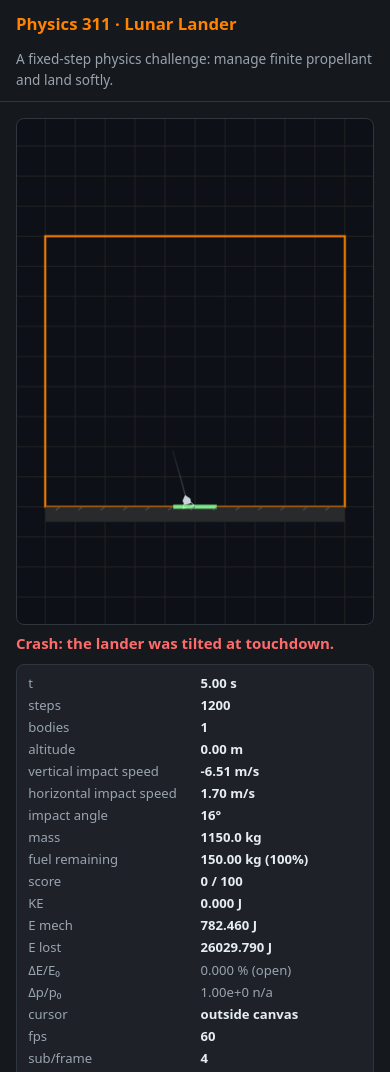
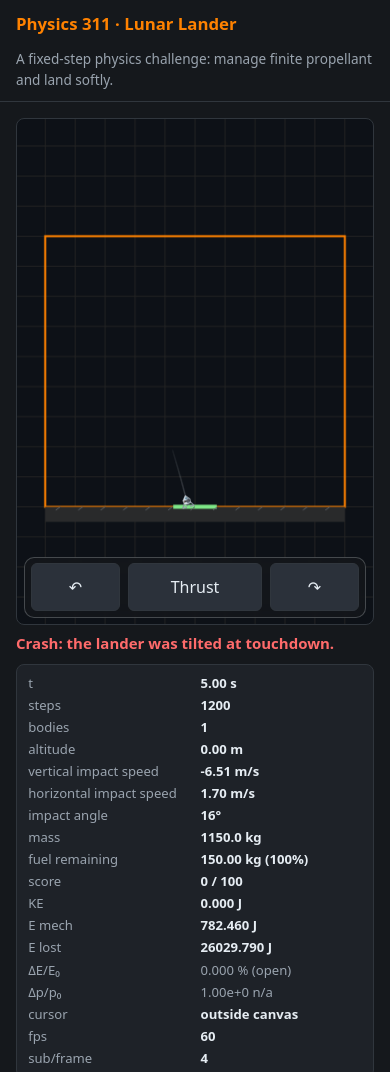
Before and after one commit to 35mmfx/phys311, a website with bundled scripts: page project/index.html in a window 390 px wide. Shown: the top 1072 px of the page. Built offline with nearby package versions, Linux system fonts and the light colour scheme.

Commit message:
Polish lunar lander visuals and mobile controls
Co-authored-by: Copilot <223556219+Copilot@users.noreply.github.com>

```diff
--- a/project/main.js
+++ b/project/main.js
@@ -275,6 +275,7 @@ function frame(now) {
     grabbed: world.pointer.grabbed,
     target : world.pointer.active ? world.pointer.target : null,
     cursor,
+    frameSeconds: dtFrame,
     slingshot: pointer && pointer.launch ? pointer.launch
       : keyboard && keyboard.launch ? keyboard.launch : null
   });
--- a/project/render/Renderer.js
+++ b/project/render/Renderer.js
@@ -11,6 +11,9 @@ export class Renderer {
     this.trails = new Map();             // body.id -> array of [x,y]
     this.maxTrail = 160;
     this.reducedMotion = false;
+    this.dustMission = null;
+    this.dustParticles = [];
+    this.dustTriggered = false;
   }
 
   // Handle Retina / high-DPI screens: back the canvas with more device pixels
@@ -39,7 +42,10 @@ export class Renderer {
     }
   }
 
-  draw(world, { grabbed = null, target = null, cursor = null, slingshot = null } = {}) {
+  draw(world, {
+    grabbed = null, target = null, cursor = null, slingshot = null,
+    frameSeconds = 1 / 60
+  } = {}) {
     const ctx = this.ctx, cam = this.cam;
     ctx.clearRect(0, 0, cam.w, cam.h);
 
@@ -74,6 +80,7 @@ export class Renderer {
 
     if (this.showVelocity) this._velocityVectors(world);
     if (this.showForceVectors) this._forceVectors(world);
+    if (world.mission) this._drawImpactDust(world, frameSeconds);
 
     for (const b of world.bodies) {
       if (b.tag === 'lander') {
@@ -99,6 +106,66 @@ export class Renderer {
 
     if (slingshot && slingshot.origin && slingshot.current) this._slingshot(slingshot, world);
     if (cursor) this._crosshair(cursor);
+  }
+
+  _drawImpactDust(world, frameSeconds) {
+    const mission = world.mission;
+    if (mission !== this.dustMission) {
+      this.dustMission = mission;
+      this.dustParticles = [];
+      this.dustTriggered = false;
+    }
+
+    if (!this.dustTriggered && mission.status === 'crashed' && mission.impact) {
+      this.dustTriggered = true;
+      const { verticalSpeed, horizontalSpeed } = mission.impact;
+      if (Math.abs(verticalSpeed) > 1.8 || Math.abs(horizontalSpeed) > 1.1) {
+        const impactSeverity = Math.min(1.7, Math.max(
+          Math.abs(verticalSpeed) / 1.8,
+          Math.abs(horizontalSpeed) / 1.1
+        ));
+        const count = 32;
+        for (let i = 0; i < count; i++) {
+          const angle = Math.PI * (i + 0.5) / count;
+          const speed = 1.1 + ((i * 7) % 11) / 10 * (1 + impactSeverity * 0.3);
+          this.dustParticles.push({
+            x: world.lander.pos.x,
+            y: world.bounds.ymin + 0.025,
+            vx: Math.cos(angle) * speed,
+            vy: Math.sin(angle) * speed,
+            age: 0,
+            life: 1.3 + ((i * 3) % 7) * 0.12,
+            radius: 0.12 + ((i * 5) % 8) * 0.02
+          });
+        }
+      }
+    }
+
+    const dt = Number.isFinite(frameSeconds)
+      ? Math.min(Math.max(frameSeconds, 0), 0.1)
+      : 0;
+    const ctx = this.ctx, cam = this.cam;
+    this.dustParticles = this.dustParticles.filter(particle => {
+      particle.age += dt;
+      const progress = particle.age / particle.life;
+      if (progress >= 1) return false;
+
+      const x = particle.x + particle.vx * particle.age;
+      const y = particle.y + particle.vy * particle.age - 0.35 * particle.age ** 2;
+      const [sx, sy] = cam.toScreen(x, y);
+      const radius = (particle.radius + particle.age * 0.24) * cam.scale;
+      const opacity = 0.85 * (1 - progress);
+      const gradient = ctx.createRadialGradient(
+        sx, sy, radius * 0.08, sx, sy, radius
+      );
+      gradient.addColorStop(0, `rgba(210,192,160,${opacity})`);
+      gradient.addColorStop(1, 'rgba(210,192,160,0)');
+      ctx.fillStyle = gradient;
+      ctx.beginPath();
+      ctx.arc(sx, sy, radius, 0, Math.PI * 2);
+      ctx.fill();
+      return true;
+    });
   }
 
   _landerScene(world) {
@@ -130,20 +197,98 @@ export class Renderer {
     ctx.translate(x, y);
     ctx.rotate(-body.angle);
     ctx.scale(cam.scale, cam.scale);
-    ctx.lineWidth = 0.045;
+
+    ctx.lineCap = 'round';
+    ctx.lineJoin = 'round';
+    ctx.lineWidth = 0.075;
+    ctx.strokeStyle = '#59636e';
+    ctx.beginPath();
+    ctx.moveTo(-0.19, 0.12); ctx.lineTo(-0.38, 0.43); ctx.lineTo(-0.14, 0.43);
+    ctx.moveTo(0.19, 0.12); ctx.lineTo(0.38, 0.43); ctx.lineTo(0.14, 0.43);
+    ctx.stroke();
+    ctx.lineWidth = 0.027;
+    ctx.strokeStyle = '#d5dde5';
+    ctx.beginPath();
+    ctx.moveTo(-0.19, 0.12); ctx.lineTo(-0.38, 0.43); ctx.lineTo(-0.14, 0.43);
+    ctx.moveTo(0.19, 0.12); ctx.lineTo(0.38, 0.43); ctx.lineTo(0.14, 0.43);
+    ctx.stroke();
+
+    ctx.lineCap = 'butt';
+    ctx.fillStyle = '#4b535d';
+    ctx.beginPath();
+    ctx.moveTo(-0.11, 0.18); ctx.lineTo(-0.085, 0.34);
+    ctx.lineTo(0.085, 0.34); ctx.lineTo(0.11, 0.18); ctx.closePath();
+    ctx.fill();
+    ctx.fillStyle = '#aeb8c2';
+    ctx.fillRect(-0.13, 0.17, 0.26, 0.045);
+
+    const hull = ctx.createLinearGradient(-0.24, 0, 0.24, 0);
+    hull.addColorStop(0, '#f4f7fa');
+    hull.addColorStop(0.34, '#cbd3dc');
+    hull.addColorStop(0.7, '#8995a2');
+    hull.addColorStop(1, '#4d5864');
+    ctx.lineWidth = 0.035;
     ctx.strokeStyle = '#e6edf3';
-    ctx.fillStyle = '#c9d1d9';
+    ctx.fillStyle = hull;
     ctx.beginPath();
     ctx.moveTo(0, -0.34); ctx.lineTo(-0.25, -0.04);
     ctx.lineTo(-0.19, 0.22); ctx.lineTo(0.19, 0.22);
     ctx.lineTo(0.25, -0.04); ctx.closePath(); ctx.fill(); ctx.stroke();
 
-    ctx.beginPath(); ctx.moveTo(-0.19, 0.12); ctx.lineTo(-0.38, 0.43); ctx.lineTo(-0.14, 0.43);
-    ctx.moveTo(0.19, 0.12); ctx.lineTo(0.38, 0.43); ctx.lineTo(0.14, 0.43);
+    ctx.fillStyle = 'rgba(255,255,255,0.27)';
+    ctx.beginPath();
+    ctx.moveTo(0, -0.30); ctx.lineTo(-0.20, -0.035);
+    ctx.lineTo(-0.095, 0.17); ctx.lineTo(0, 0.2); ctx.closePath();
+    ctx.fill();
+    ctx.fillStyle = 'rgba(22,29,37,0.32)';
+    ctx.beginPath();
+    ctx.moveTo(0, -0.30); ctx.lineTo(0.20, -0.035);
+    ctx.lineTo(0.16, 0.17); ctx.lineTo(0, 0.2); ctx.closePath();
+    ctx.fill();
+
+    const canopy = ctx.createLinearGradient(-0.1, -0.27, 0.1, -0.04);
+    canopy.addColorStop(0, '#d7f0ff');
+    canopy.addColorStop(0.42, '#5d8ca5');
+    canopy.addColorStop(1, '#233b4c');
+    ctx.fillStyle = canopy;
+    ctx.strokeStyle = '#f2f6fa';
+    ctx.lineWidth = 0.018;
+    ctx.beginPath();
+    ctx.moveTo(0, -0.285); ctx.lineTo(-0.145, -0.095);
+    ctx.lineTo(0.145, -0.095); ctx.closePath();
+    ctx.fill(); ctx.stroke();
+    ctx.strokeStyle = 'rgba(255,255,255,0.65)';
+    ctx.lineWidth = 0.012;
+    ctx.beginPath(); ctx.moveTo(-0.105, -0.12); ctx.lineTo(-0.025, -0.245); ctx.stroke();
+
+    ctx.fillStyle = '#272d34';
+    ctx.fillRect(-0.205, -0.018, 0.41, 0.105);
+    ctx.fillStyle = '#ff8200';
+    ctx.fillRect(-0.19, -0.005, 0.018, 0.079);
+    ctx.font = 'bold 0.064px sans-serif';
+    ctx.textAlign = 'center';
+    ctx.textBaseline = 'middle';
+    ctx.fillStyle = '#fff4e8';
+    ctx.fillText('UT Mission', 0.005, 0.034);
+
+    ctx.fillStyle = '#687481';
+    for (const [px, py] of [[-0.155, 0.12], [0.155, 0.12], [-0.205, -0.005], [0.205, -0.005]]) {
+      ctx.beginPath(); ctx.arc(px, py, 0.012, 0, Math.PI * 2); ctx.fill();
+    }
+
+    ctx.lineWidth = 0.04;
+    ctx.strokeStyle = '#aeb8c2';
+    ctx.beginPath();
+    ctx.moveTo(-0.4, 0.43); ctx.lineTo(-0.12, 0.43);
+    ctx.moveTo(0.12, 0.43); ctx.lineTo(0.4, 0.43);
     ctx.stroke();
 
     if (drive.thrusting && drive.fuel > 0 && !body.fixed) {
-      ctx.fillStyle = '#ff8200';
+      const flame = ctx.createLinearGradient(0, 0.24, 0, 0.58);
+      flame.addColorStop(0, '#fff0a6');
+      flame.addColorStop(0.35, '#ffb02e');
+      flame.addColorStop(1, 'rgba(255,80,0,0)');
+      ctx.fillStyle = flame;
       ctx.beginPath(); ctx.moveTo(-0.12, 0.24); ctx.lineTo(0, 0.58);
       ctx.lineTo(0.12, 0.24); ctx.closePath(); ctx.fill();
     }
--- a/project/styles.css
+++ b/project/styles.css
@@ -15,8 +15,17 @@ header{
 header h1{font-size:1.05rem;margin:0;color:var(--ut-orange)}
 header .sub{color:var(--dim);font-size:.85rem}
 
-.layout{display:grid;grid-template-columns:1fr 290px;gap:1rem;padding:1rem;align-items:start}
-@media (max-width:860px){.layout{grid-template-columns:1fr}}
+.layout{position:relative;display:grid;grid-template-columns:1fr 290px;gap:1rem;padding:1rem;align-items:start}
+@media (max-width:860px){
+  .layout{grid-template-columns:1fr}
+  #lander-controls:not([hidden]){
+    position:absolute;z-index:2;
+    top:calc(1rem + min(60vh,560px) - 4.25rem);
+    left:1.5rem;right:1.5rem;margin:0;padding:.35rem;
+    border:1px solid rgba(230,237,243,.24);border-radius:10px;
+    background:rgba(21,24,28,.78);backdrop-filter:blur(4px)
+  }
+}
 
 .stage{min-width:0}
 canvas{
```
Also changed, not shown: project/PROGRESS.md (+12 -3 lines), project/tests/smoke-dom.js (+8 -1 lines), project/tests/validate.js (+20 -0 lines), project/README.md.
